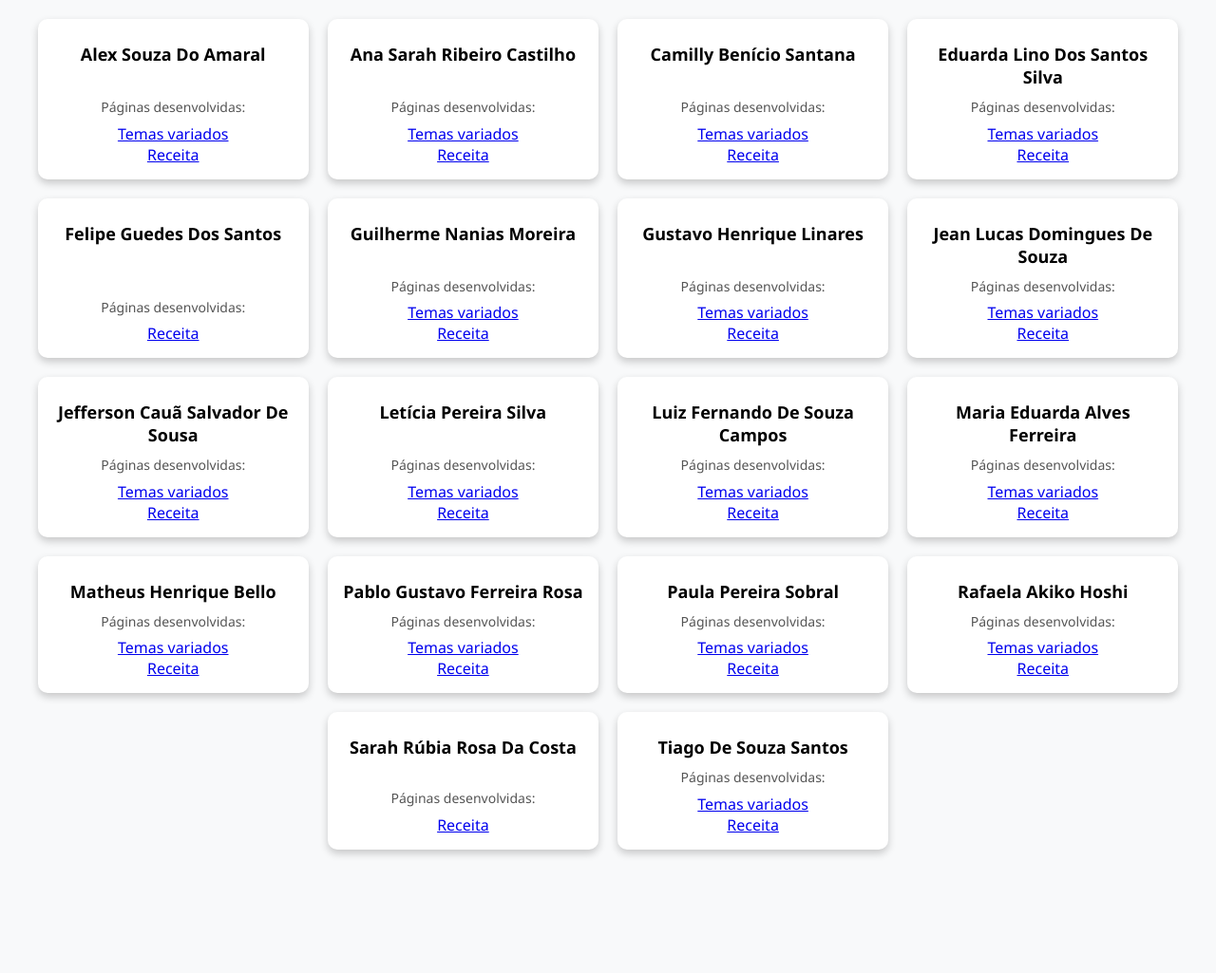
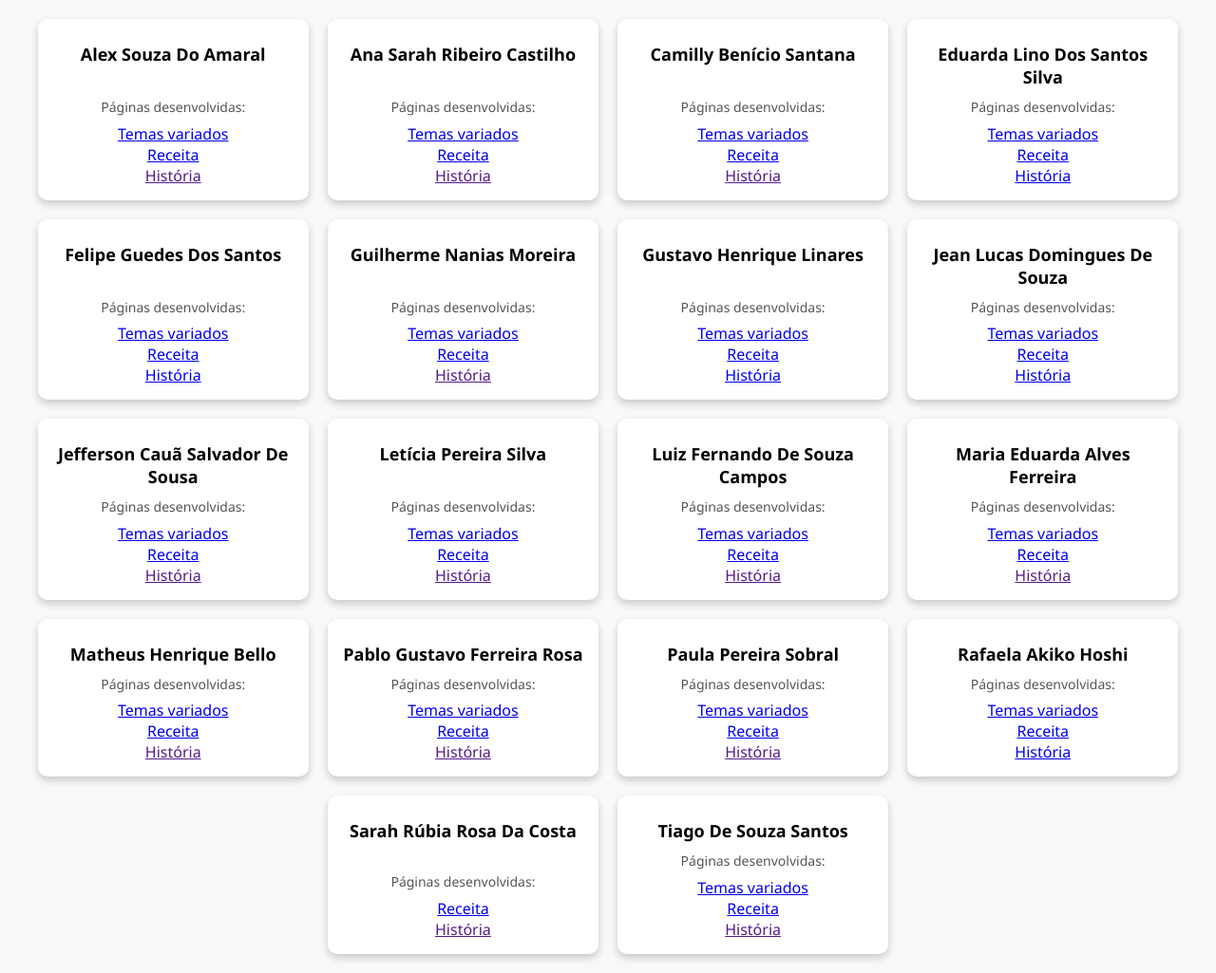
Before and after one commit to thiagoferreiralucas/senai, a plain HTML site: page index.html in a window 1280 px wide. Shown: the whole page at 95% size. Before the commit the page ends 915 px from the top, so only its background shows below. Drawn offline with Linux system fonts and the light colour scheme.

Commit message:
Add files via upload

```diff
--- a/index.html
+++ b/index.html
@@ -99,6 +99,9 @@
                     <li>
                         <a href="https://beamish-taffy-45b757.netlify.app" target="_blank">Receita</a>
                     </li>
+                    <li>
+                        <a href="" target="_blank">História</a>
+                    </li>
                 </ul>
             </div>
         </div>
@@ -113,6 +116,9 @@
                     </li>
                     <li>
                         <a href="https://splendid-tulumba-7cd206.netlify.app/" target="_blank">Receita</a>
+                    </li>
+                    <li>
+                        <a href="" target="_blank">História</a>
                     </li>
                 </ul>
             </div>
@@ -129,6 +135,9 @@
                     <li>
                         <a href="https://receita-cachapa-venezuelana.netlify.app/" target="_blank">Receita</a>
                     </li>
+                    <li>
+                        <a href="" target="_blank">História</a>
+                    </li>
                 </ul>
             </div>
         </div>
@@ -144,6 +153,9 @@
                     <li>
                         <a href="https://shiny-gaufre-1efb09.netlify.app/" target="_blank">Receita</a>
                     </li>
+                    <li>
+                        <a href="https://spiffy-palmier-5c2f14.netlify.app/" target="_blank">História</a>
+                    </li>
                 </ul>
             </div>
         </div>
@@ -154,7 +166,13 @@
                 <p>Páginas desenvolvidas:</p>
                 <ul class="lista">
                     <li>
+                        <a href="https://aesthetic-narwhal-bea212.netlify.app/" target="_blank">Temas variados</a>
+                    </li>
+                    <li>
                         <a href="https://polite-pasca-74b07a.netlify.app/" target="_blank">Receita</a>
+                    </li>
+                    <li>
+                        <a href="https://bespoke-empanada-da86a5.netlify.app" target="_blank">História</a>
                     </li>
                 </ul>
             </div>
@@ -171,6 +189,9 @@
                     <li>
                         <a href="https://rainbow-otter-8108e7.netlify.app/" target="_blank">Receita</a>
                     </li>
+                    <li>
+                        <a href="" target="_blank">História</a>
+                    </li>
                 </ul>
             </div>
         </div>
@@ -185,6 +206,9 @@
                     </li>
                     <li>
                         <a href="https://reliable-smakager-6e0948.netlify.app/" target="_blank">Receita</a>
+                    </li>
+                    <li>
+                        <a href="https://bucolic-monstera-e00c2c.netlify.app/" target="_blank">História</a>
                     </li>
                 </ul>
             </div>
@@ -201,6 +225,9 @@
                     <li>
                         <a href="https://receitagostosadojean.netlify.app/" target="_blank">Receita</a>
                     </li>
+                    <li>
+                        <a href="https://jean-curso-niver.netlify.app/" target="_blank">História</a>
+                    </li>
                 </ul>
             </div>
         </div>
@@ -215,6 +242,9 @@
                     </li>
                     <li>
                         <a href="https://67e2facdaf45920dce81e7d0--whimsical-alfajores-8d85d0.netlify.app/" target="_blank">Receita</a>
+                    </li>
+                    <li>
+                        <a href="" target="_blank">História</a>
                     </li>
                 </ul>
             </div>
@@ -231,6 +261,9 @@
                     <li>
                         <a href="https://lighthearted-jelly-b68096.netlify.app/" target="_blank">Receita</a>
                     </li>
+                    <li>
+                        <a href="" target="_blank">História</a>
+                    </li>
                 </ul>
             </div>
         </div>
@@ -245,6 +278,9 @@
                     </li>
                     <li>
                         <a href="https://jazzy-sawine-356e13.netlify.app/" target="_blank">Receita</a>
+                    </li>
+                    <li>
+                        <a href="" target="_blank">História</a>
                     </li>
                 </ul>
             </div>
@@ -261,6 +297,9 @@
                     <li>
                         <a href="https://coruscating-cranachan-7e6203.netlify.app/" target="_blank">Receita</a>
                     </li>
+                    <li>
+                        <a href="" target="_blank">História</a>
+                    </li>
                 </ul>
             </div>
         </div>
@@ -275,6 +314,9 @@
                     </li>
                     <li>
                         <a href="https://zippy-jalebi-588c62.netlify.app" target="_blank">Receita</a>
+                    </li>
+                    <li>
+                        <a href="" target="_blank">História</a>
                     </li>
                 </ul>
             </div>
@@ -291,6 +333,9 @@
                     <li>
                         <a href="https://tiny-piroshki-e6f60c.netlify.app/" target="_blank">Receita</a>
                     </li>
+                    <li>
+                        <a href="" target="_blank">História</a>
+                    </li>
                 </ul>
             </div>
         </div>
@@ -305,6 +350,9 @@
                     </li>
                     <li>
                         <a href="https://darling-buttercream-39638f.netlify.app/" target="_blank">Receita</a>
+                    </li>
+                    <li>
+                        <a href="" target="_blank">História</a>
                     </li>
                 </ul>
             </div>
@@ -321,6 +369,9 @@
                     <li>
                         <a href="https://fluffy-gecko-ab636c.netlify.app/" target="_blank">Receita</a>
                     </li>
+                    <li>
+                        <a href="https://transcendent-trifle-171d88.netlify.app/" target="_blank">História</a>
+                    </li>
                 </ul>
             </div>
         </div>
@@ -332,6 +383,9 @@
                 <ul class="lista">
                     <li>
                         <a href="https://beamish-muffin-ac3c9f.netlify.app/" target="_blank">Receita</a>
+                    </li>
+                    <li>
+                        <a href="" target="_blank">História</a>
                     </li>
                 </ul>
             </div>
@@ -348,6 +402,9 @@
                     <li>
                         <a href="https://marvelous-dango-9e9442.netlify.app/" target="_blank">Receita</a>
                     </li>
+                    <li>
+                        <a href="" target="_blank">História</a>
+                    </li>
                 </ul>
             </div>
         </div>
```
